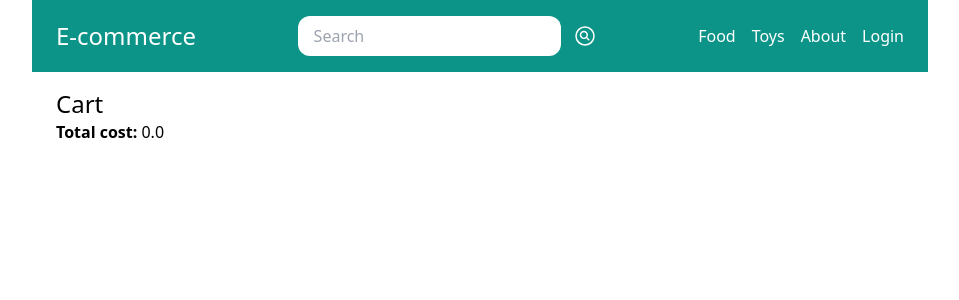
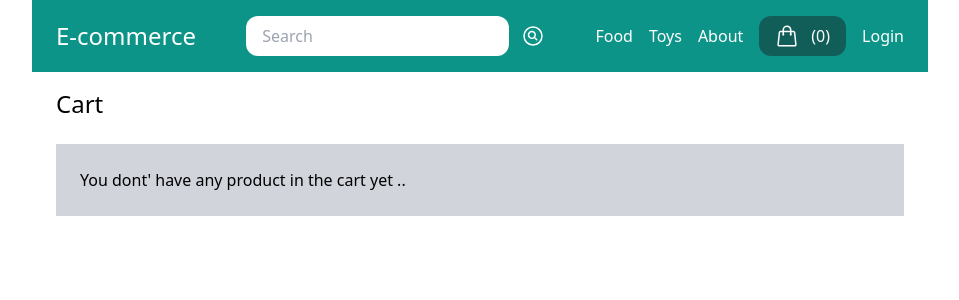
Before and after one commit to YousserAlRanene/E-commerce, a Django app: page /cart/ in a window 1280 px wide. Shown: the top 300 px of the page, without its empty margins (160-1119 px from the left). Run offline with Django 5.2, Linux system fonts and the light colour scheme; data comes from the database, SQL or seed files in the repository; some libraries are stand-ins or nearby versions.

Commit message:
checkout

```diff
--- a/ecommerce_CMS/core/templates/core/base.html
+++ b/ecommerce_CMS/core/templates/core/base.html
@@ -30,9 +30,19 @@
       </div>
       <div class="menu flex items-center space-x-4">
         {% menu %}
+
+        <a href=" {% url 'cart_view' %} " class="flex space-x-3 py-2 px-4 bg-teal-800 rounded-xl text-white hover:bg-teal-900">
+          <svg xmlns="http://www.w3.org/2000/svg" fill="none" viewBox="0 0 24 24" stroke-width="1.5" stroke="currentColor" class="w-6 h-6">
+            <path stroke-linecap="round" stroke-linejoin="round" d="M15.75 10.5V6a3.75 3.75 0 1 0-7.5 0v4.5m11.356-1.993 1.263 12c.07.665-.45 1.243-1.119 1.243H4.25a1.125 1.125 0 0 1-1.12-1.243l1.264-12A1.125 1.125 0 0 1 5.513 7.5h12.974c.576 0 1.059.435 1.119 1.007ZM8.625 10.5a.375.375 0 1 1-.75 0 .375.375 0 0 1 .75 0Zm7.5 0a.375.375 0 1 1-.75 0 .375.375 0 0 1 .75 0Z" />
+          </svg>
+          <span>({{ cart|length }})</span>
+        </a>
+
         {% if request.user.is_authenticated %}
           <a href=" {% url 'myaccount' %} " class="py-2 px-4 bg-teal-800 rounded-xl text-white hover:bg-teal-900">My Account</a>
-          <a href=" {% url 'my_store' %} " class="py-2 px-4 bg-teal-800 rounded-xl text-white hover:bg-teal-900">My Store</a>
+          {% if request.user.userprofile.is_vendor %}
+            <a href=" {% url 'my_store' %} " class="py-2 px-4 bg-teal-800 rounded-xl text-white hover:bg-teal-900">My Store</a>
+          {% endif %}
         {% else %}
           <a href=" {% url 'login' %} " class="text-white">Login</a>
         {% endif %}
--- a/ecommerce_CMS/ecommerce_CMS/settings.py
+++ b/ecommerce_CMS/ecommerce_CMS/settings.py
@@ -30,6 +30,7 @@ ALLOWED_HOSTS = []
 CART_SESSION_ID = "cart"
 SESSION_COOKIE_AGE = 86400
 
+LOGIN_URL = "login"
 LOGIN_REDIRECT_URL = "myaccount"
 LOGOUT_REDIRECT_URL = "frontpage"
 
@@ -60,6 +61,9 @@ MIDDLEWARE = [
 
 ROOT_URLCONF = "ecommerce_CMS.urls"
 
+WEBSITE_URL = "http://127.0.0.1:8000/"
+
+
 TEMPLATES = [
     {
         "BACKEND": "django.template.backends.django.DjangoTemplates",
@@ -71,6 +75,7 @@ TEMPLATES = [
                 "django.template.context_processors.request",
                 "django.contrib.auth.context_processors.auth",
                 "django.contrib.messages.context_processors.messages",
+                "store.context_processors.cart",
             ],
         },
     },
--- a/ecommerce_CMS/store/cart.py
+++ b/ecommerce_CMS/store/cart.py
@@ -48,6 +48,10 @@ class Cart(object):
 
             self.save()
 
+    def clear(self):
+        self.session[settings.CART_SESSION_ID] = {}
+        self.session.modified = True
+
     def get_total_cost(self):
         for p in self.cart.keys():
             self.cart[str(p)]["product"] = Product.objects.get(pk=p)
--- /dev/null
+++ b/ecommerce_CMS/store/context_processors.py
@@ -0,0 +1,7 @@
+from .cart import Cart
+
+
+def cart(request):
+    return {
+        "cart": Cart(request),
+    }
--- a/ecommerce_CMS/store/models.py
+++ b/ecommerce_CMS/store/models.py
@@ -84,3 +84,38 @@ class Product(models.Model):
         name = image.name.replace("uploads/product_images/", "")
         thumbnail = File(thumb_io, name=name)
         return thumbnail
+
+
+class Order(models.Model):
+    first_name = models.CharField(max_length=255)
+    last_name = models.CharField(max_length=255)
+    address = models.CharField(max_length=255)
+    zipcode = models.CharField(max_length=255)
+    city = models.CharField(max_length=255)
+    # total_cost = models.IntegerField(default=0)
+    paid_amount = models.IntegerField(blank=True, null=True)
+    is_paid = models.BooleanField(default=False)
+    payment_intent = models.CharField(max_length=255)
+    created_by = models.ForeignKey(
+        User,
+        related_name="orders",
+        on_delete=models.SET_NULL,
+        null=True,
+        blank=True,
+    )
+    created_at = models.DateTimeField(auto_now_add=True)
+
+    # class Meta:
+
+    def __str__(self):
+        return self.first_name
+
+
+class OrderItem(models.Model):
+    order = models.ForeignKey(Order, related_name="items", on_delete=models.CASCADE)
+    product = models.ForeignKey(Product, related_name="items", on_delete=models.CASCADE)
+    price = models.IntegerField()
+    quantity = models.IntegerField(default=1)
+
+    def get_display_price(self):
+        return self.price / 100
--- a/ecommerce_CMS/store/templates/store/cart_view.html
+++ b/ecommerce_CMS/store/templates/store/cart_view.html
@@ -5,18 +5,41 @@
 {% endblock %}
 
 {% block content %}
-  <h1 class="text-2xl">Cart</h1>
+  <h1 class="mb-6 text-2xl">Cart</h1>
 
-  {% for item in cart %}
-    <p class="mb-2">
-      <b>Title:</b> {{ item.product.title }} <br />
-      <b>Quantity:</b> {{ item.quantity }}
+  {% if cart|length %}
+    {% for item in cart %}
+      <div class="px-4 py-4 mb-2 bg-teal-100 flex items-center">
+        <div>
+          <img src="{{ item.product.get_thumbnail }}" class="w-20" />
+        </div>
+        <div class="pl-6">
+          <h2 class="text-2xl">{{ item.product.title }}</h2>
+          <p class="text-sm text-gray-500">${{ item.product.get_display_price }}</p>
 
-      <a href="{% url 'change_quantity' item.product.id %}?action=increase">Increase +</a>
-      <a href="{% url 'change_quantity' item.product.id %}?action=decrease">Decrease -</a>
+          <div class="mt-4 mb-4">
+            <a href="{% url 'change_quantity' item.product.id %}?action=increase" class="p-2 rounded-xl bg-teal-500 text-white">+</a>
+            {{ item.quantity }}
+            <a href="{% url 'change_quantity' item.product.id %}?action=decrease" class="p-2 rounded-xl bg-teal-500 text-white">-</a>
+          </div>
 
-      <a href="{% url 'remove_from_cart' item.product.id %}">Remove from cart</a>
-    </p>
-  {% endfor %}
-  <strong>Total cost:</strong> {{ cart.get_total_cost }}
+          <a href="{% url 'remove_from_cart' item.product.id %}" class="inline-block">
+            <svg xmlns="http://www.w3.org/2000/svg" fill="none" viewBox="0 0 24 24" stroke-width="1.5" stroke="currentColor" class="w-6 h-6">
+              <path stroke-linecap="round" stroke-linejoin="round" d="m14.74 9-.346 9m-4.788 0L9.26 9m9.968-3.21c.342.052.682.107 1.022.166m-1.022-.165L18.16 19.673a2.25 2.25 0 0 1-2.244 2.077H8.084a2.25 2.25 0 0 1-2.244-2.077L4.772 5.79m14.456 0a48.108 48.108 0 0 0-3.478-.397m-12 .562c.34-.059.68-.114 1.022-.165m0 0a48.11 48.11 0 0 1 3.478-.397m7.5 0v-.916c0-1.18-.91-2.164-2.09-2.201a51.964 51.964 0 0 0-3.32 0c-1.18.037-2.09 1.022-2.09 2.201v.916m7.5 0a48.667 48.667 0 0 0-7.5 0" />
+            </svg>
+          </a>
+        </div>
+      </div>
+    {% endfor %}
+    <hr class="mt-4 mb-4" />
+
+    <strong>Total cost:</strong> ${{ cart.get_total_cost }}
+
+    <hr class="mt-4 mb-4" />
+    <a href="{% url 'checkout' %}" class="inline-block px-8 py-4 bg-teal-500 text-white">checkout</a>
+  {% else %}
+    <div class="px-6 py-6 bg-gray-300">You dont' have any product in the cart yet ..</div>
+  {% endif %}
 {% endblock %}
+
+{% comment %}wselt part 6 -11:50{% endcomment %}
--- a/ecommerce_CMS/store/urls.py
+++ b/ecommerce_CMS/store/urls.py
@@ -29,6 +29,11 @@ urlpatterns = [
         name="cart_view",
     ),
     path(
+        "cart/checkout/",
+        views.checkout,
+        name="checkout",
+    ),
+    path(
         "<slug:slug>/",
         views.category_detail,
         name="category_detail",
--- a/ecommerce_CMS/store/views.py
+++ b/ecommerce_CMS/store/views.py
@@ -1,7 +1,12 @@
+from django.db.models import Q
+from django.conf import settings
+from django.contrib.auth.decorators import login_required
 from django.shortcuts import render, get_object_or_404, redirect
+
 from .models import *
-from django.db.models import Q
 from .cart import Cart
+from .forms import OrderForm
+
 
 # Create your views here.
 
@@ -46,6 +51,57 @@ def cart_view(request):
     )
 
 
+# wselt ll partie 8
+
+
+@login_required
+def checkout(request):
+    cart = Cart(request)
+
+    # bech ki yebda l panier fera8 ma yod5olch ll checkout
+    if cart.get_total_cost() == 0:
+        return redirect("cart_view")
+
+    if request.method == "POST":
+        form = OrderForm(request.POST)
+        if form.is_valid():
+            totla_price = 0
+
+            for item in cart:
+                product = item["product"]
+                totla_price += product.price * item["quantity"]
+
+            order = form.save(commit=False)
+            order.created_by = request.user
+            order.paid_amount = totla_price
+            order.save()
+
+            for item in cart:
+                product = item["product"]
+                quantity = int(item["quantity"])
+                price = product.price * quantity
+                item = OrderItem.objects.create(
+                    order=order,
+                    product=product,
+                    price=price,
+                    quantity=quantity,
+                )
+
+                cart.clear()
+
+            return redirect("myaccount")
+    else:
+        form = OrderForm()
+    return render(
+        request,
+        "store/checkout.html",
+        {
+            "cart": cart,
+            "form": form,
+        },
+    )
+
+
 # End cart Function
 
 
--- a/ecommerce_CMS/userprofile/urls.py
+++ b/ecommerce_CMS/userprofile/urls.py
@@ -12,6 +12,7 @@ urlpatterns = [
     path("logout/", auth_views.LogoutView.as_view(), name="logout"),
     path("myaccount/", views.myaccount, name="myaccount"),
     path("my-store/", views.my_store, name="my_store"),
+    path("my-store/order-detail/<int:pk>/", views.my_store_order_detail, name="my_store_order_detail"),
     path("my-store/add_product", views.add_product, name="add_product"),
     path("my-store/edit_product/<int:pk>/", views.edit_product, name="edit_product"),
     path("my-store/delete_product/<int:pk>/", views.delete_product, name="delete_product"),
```
Also changed, not shown: other parts of ecommerce_CMS/core/templates/core/base.html (+4 -1 lines), ecommerce_CMS/store/admin.py (+10 -1 lines), ecommerce_CMS/store/forms.py (+13 -1 lines), ecommerce_CMS/store/templates/store/checkout.html (added, +16 -0 lines), ecommerce_CMS/userprofile/models.py (+8 -1 lines), ecommerce_CMS/userprofile/templates/userprofile/my_store.html (+30 -0 lines), ecommerce_CMS/userprofile/templates/userprofile/my_store_order_detail.html (added, +30 -0 lines), ecommerce_CMS/userprofile/views.py (+16 -2 lines), ecommerce_CMS/db.sqlite3, ecommerce_CMS/store/migrations/0007_alter_product_image_alter_product_thumbnail_order_and_more.py (added), ecommerce_CMS/store/migrations/0008_rename_merchant_id_order_payment_intent.py (added), ecommerce_CMS/userprofile/migrations/0002_userprofile_is_vendor.py (added).
